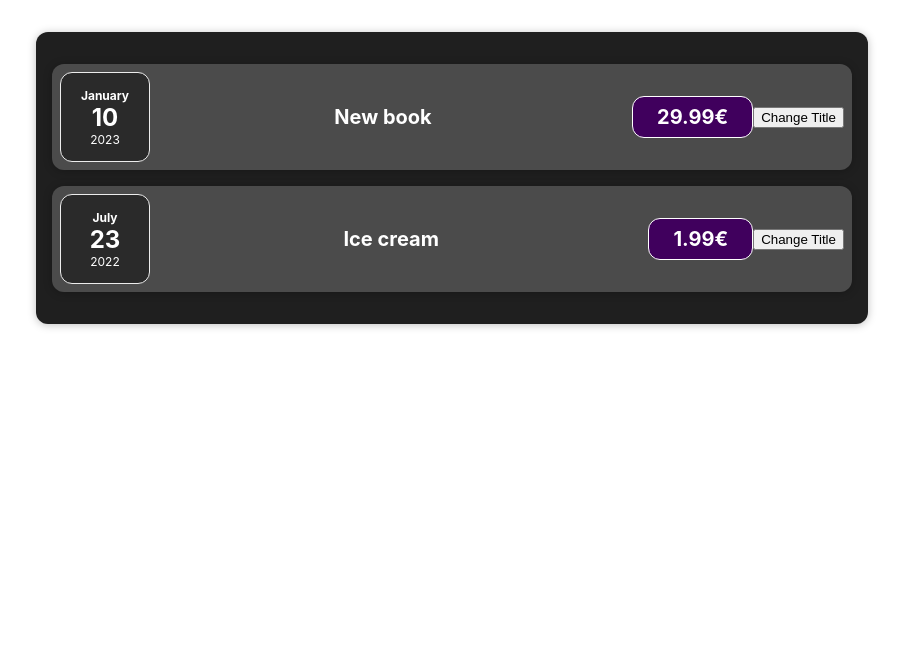
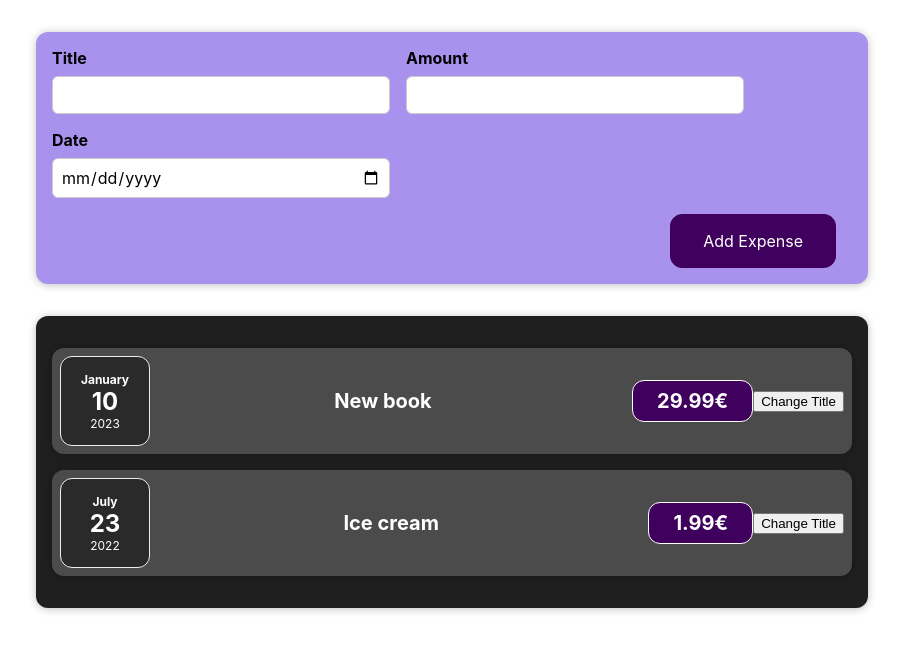
Before and after one commit to MarkusMaal2/my_expenses, a React (Create React App) app: page / in a window 1280 px wide. Shown: the top 652 px of the page, without its empty margins (188-1091 px from the left). Built offline with nearby package versions, Linux system fonts and the light colour scheme.

Commit message:
Add NewExpense and ExpenseForm components

```diff
--- a/src/App.js
+++ b/src/App.js
@@ -1,5 +1,6 @@
 import './App.css'
 import Expenses from "./components/Expenses/Expenses";
+import NewExpense from "./components/NewExpense/NewExpense";
 
 const App = () => {
     const expenses = [
@@ -16,6 +17,7 @@
     ]
     return (
         <div className="App">
+            <NewExpense></NewExpense>
             <Expenses expenses={expenses}/>
         </div>
     )
--- /dev/null
+++ b/src/components/NewExpense/ExpenseForm.css
@@ -0,0 +1,26 @@
+.new-expense__controls {
+    display: flex;
+    flex-wrap: wrap;
+    gap: 1rem;
+    margin-bottom: 1rem;
+    text-align: left;
+}
+
+.new-expense__control label {
+    font-weight: bold;
+    margin-bottom: 0.5rem;
+    display: block;
+}
+
+.new-expense__control input {
+    font: inherit;
+    padding: 0.5rem;
+    border-radius: 6px;
+    border: 1px solid #ccc;
+    width: 20rem;
+    max-width: 100%;
+}
+
+.new-expense__actions {
+    text-align: right;
+}
--- /dev/null
+++ b/src/components/NewExpense/ExpenseForm.js
@@ -0,0 +1,27 @@
+import React from "react";
+import './ExpenseForm.css'
+
+const ExpenseForm = (props) => {
+    return (
+        <form>
+            <div className="new-expense__controls">
+                <div className="new-expense__control">
+                    <label>Title</label>
+                    <input type="text"/>
+                </div>
+                <div className="new-expense__control">
+                    <label>Amount</label>
+                    <input type="number" min="0.01" step="0.01"/>
+                </div>
+                <div className="new-expense__control">
+                    <label>Date</label>
+                    <input type="date" min="2023-01-18" max="2025-12-31"/>
+                </div>
+            </div>
+            <div className="new-expense__actions">
+                <button type="submit">Add Expense</button>
+            </div>
+        </form>
+    )
+}
+export default ExpenseForm
--- /dev/null
+++ b/src/components/NewExpense/NewExpense.css
@@ -0,0 +1,38 @@
+.new-expense {
+    background-color: #a892ee;
+    padding: 1rem;
+    margin: 2rem auto;
+    width: 50rem;
+    max-width: 95%;
+    border-radius: 12px;
+    text-align: center;
+    box-shadow: 0 1px 8px rgba(0, 0, 0, 0.25);
+}
+
+.new-expense button {
+    font: inherit;
+    cursor: pointer;
+    padding: 1rem 2rem;
+    border: 1px solid #40005d;
+    background-color: #40005d;
+    color: white;
+    border-radius: 12px;
+    margin-right: 1rem;
+}
+
+.new-expense button:hover,
+.new-expense button:active {
+    background-color: #510674;
+    border-color: #510674;
+}
+
+.new-expense button.alternative {
+    color: #220131;
+    border-color: transparent;
+    background-color: transparent;
+}
+
+.new-expense button.alternative:hover,
+.new-expense button.alternative:active {
+    background-color: #ddb3f8;
+}
--- /dev/null
+++ b/src/components/NewExpense/NewExpense.js
@@ -0,0 +1,14 @@
+import React from "react"
+import './NewExpense.css'
+
+import ExpenseForm from "./ExpenseForm"
+
+const NewExpense = () => {
+    return (
+        <div className="new-expense">
+            <ExpenseForm></ExpenseForm>
+        </div>
+    )
+}
+
+export default NewExpense
```
